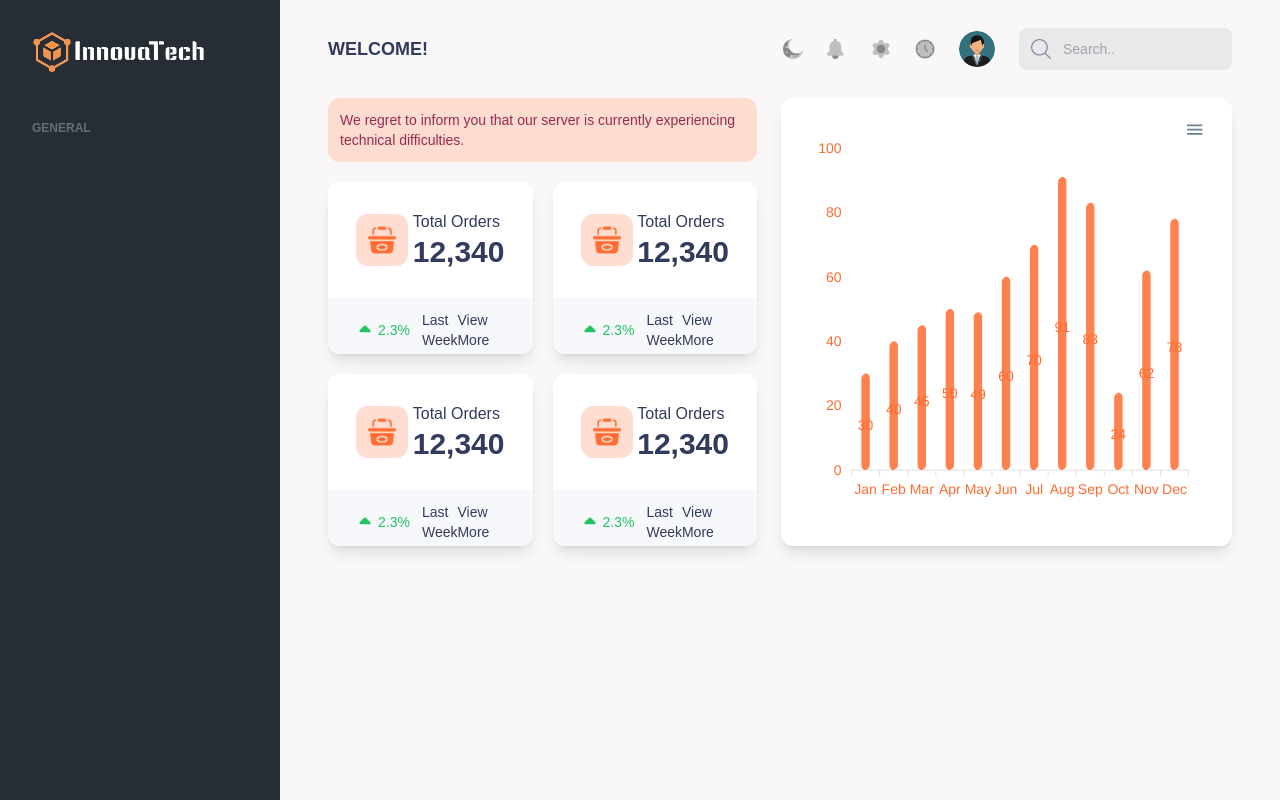
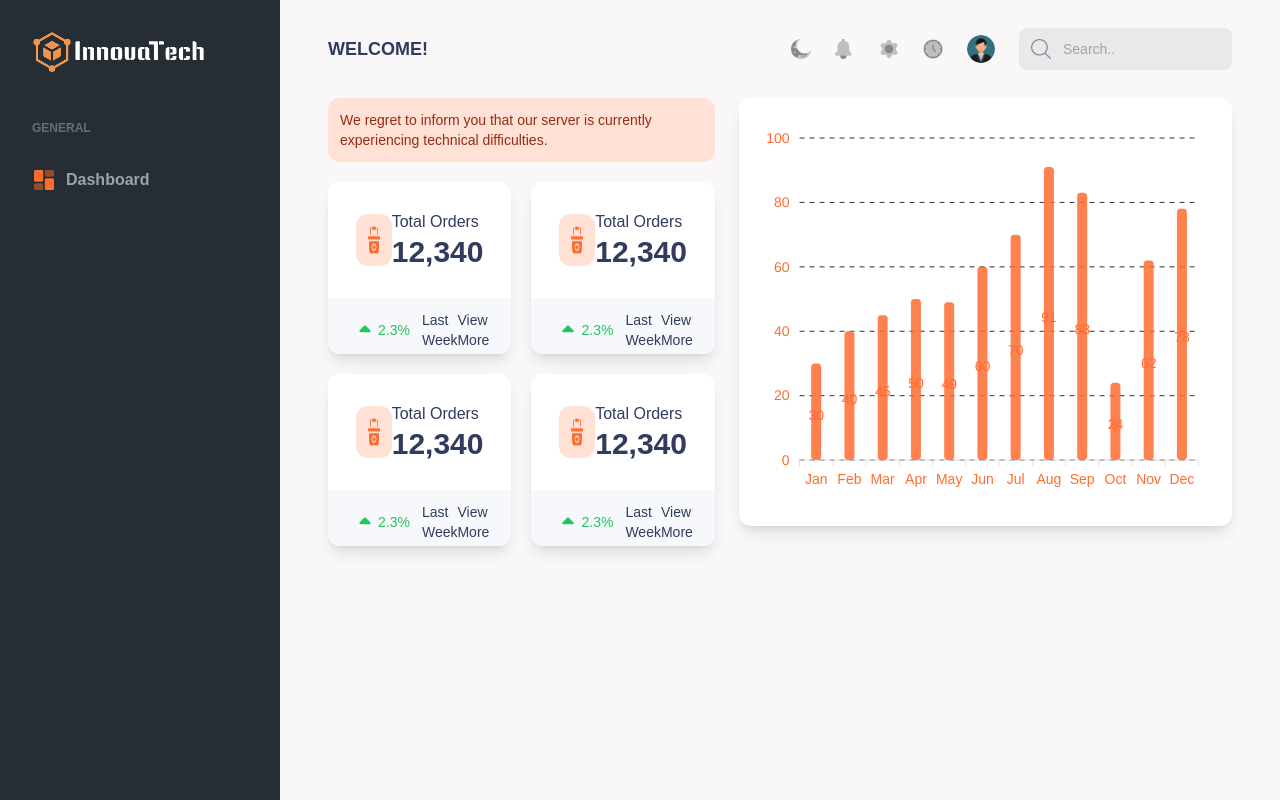
Before and after one commit to HKinnovaTech/Dashboard-Inventory, a Next.js app: page / in a window 1280 px wide. Built offline with nearby package versions, Linux system fonts and the light colour scheme.

Commit message:
added dashboard button

```diff
--- a/src/app/Components/Dashboard/Dashboard.tsx
+++ b/src/app/Components/Dashboard/Dashboard.tsx
@@ -4,12 +4,12 @@ import Graph from "./components/graph/graph";
 
 const Dashboard = () => {
   return (
-    <div className="flex flex-row gap-6 items-start justify-center">
-      <div className="w-full">
-        <div className="w-full bg-[#ffdacb]/90 text-[#972b51] rounded-xl p-3 text-sm mb-5">
+    <div className="flex flex-row min-md:flex-col gap-6 items-start justify-center">
+      <div className="w-full xl:w-[80%]">
+        <div className="w-full bg-hilights text-messagetext rounded-xl p-3 text-sm mb-5">
           <p>We regret to inform you that our server is currently experiencing technical difficulties.</p>
         </div>
-        <div className="grid grid-cols-2 gap-5">
+        <div className="grid grid-cols-2 gap-5 ">
           <Infocard />
           <Infocard />
           <Infocard />
--- a/src/app/Components/Dashboard/components/graph/graph.tsx
+++ b/src/app/Components/Dashboard/components/graph/graph.tsx
@@ -11,6 +11,7 @@ const getThemeColors = () => {
     primary: getComputedStyle(root).getPropertyValue("--primary").trim(),
     secondary: getComputedStyle(root).getPropertyValue("--secoundary").trim(),
     bar: "#ff6c2f",
+    line: "#2c353e",
     tertiary: getComputedStyle(root).getPropertyValue("--tertiary").trim(),
     background: getComputedStyle(root).getPropertyValue("--background").trim(),
   };
@@ -26,6 +27,7 @@ const Graph: React.FC = () => {
     bar: "#ff6c2f",
     tertiary: "",
     background: "",
+    line: "#2c353e",
   });
 
   useEffect(() => {
@@ -50,6 +52,9 @@ const Graph: React.FC = () => {
     () => ({
       chart: {
         id: "sales-chart",
+        toolbar: {
+          show: false,
+        }
       },
       xaxis: {
         categories: [
@@ -60,7 +65,8 @@ const Graph: React.FC = () => {
           style: {
             colors: themeColors.bar,
             fontSize: "14px",
-            fontWeight: 500,
+            fontFamily: "inherit",
+            fontWeight: 400,
           },
         },
       },
@@ -83,19 +89,19 @@ const Graph: React.FC = () => {
       colors: [themeColors.bar],
       plotOptions: {
         bar: {
-          borderRadius: 5,
+          borderRadius: 3,
           columnWidth: "30%",
         },
       },
       grid: {
-        borderColor: themeColors.primary,
+        borderColor: themeColors.line,
         strokeDashArray: 5,
         opacity: 0.7,
       },
       tooltip: {
-        style: {
-          fontSize: "14px",
-        },
+        enabled: true,
+        theme: "dark",
+
       },
     }),
     [themeColors]
@@ -109,7 +115,7 @@ const Graph: React.FC = () => {
   ];
 
   return (
-    <div className="app bg-primary p-5 rounded-xl shadow-lg w-full -z-50">
+    <div className="app bg-primary py-5 xl:p-2.5 rounded-xl shadow-lg w-full -z-50">
       <div className="row">
         <div className="mixed-chart w-full">
           <Chart options={options} series={series} type="bar" width="100%" height="393" />
--- a/src/app/Components/Dashboard/components/infocard.tsx
+++ b/src/app/Components/Dashboard/components/infocard.tsx
@@ -5,7 +5,7 @@ const InfoCard = (props) => {
   return (
     <div className="h-[172px] bg-primary shadow-lg rounded-xl overflow-hidden flex flex-col justify-between">
       <div className="flex items-center justify-between p-7 ">
-        <div className="bg-[#ffdacb]/90 rounded-xl p-3">
+        <div className="bg-hilights rounded-xl p-3">
           <img src="/images/bucket.png" alt="Bucket" className="w-7 h-7" />
         </div>
         <div>
--- a/src/app/Components/Navbar/navbar.tsx
+++ b/src/app/Components/Navbar/navbar.tsx
@@ -3,12 +3,22 @@ import React from "react";
 const navbar = () => {
   return (
     <div className="sticky top-0 min-w-[280px] bg-[#262d34] h-screen">
-      <div className="m-8">
+      <div className="my-8">
         <div>
-          <img src="/images/logo.png" alt="LOGO" className="h-10" />
+          <img src="/images/logo.png" alt="LOGO" className="h-10 mx-8" />
         </div>
-        <div className="mt-12">
+        <div className="mt-12 mx-8">
           <h3 className="text-xs text-[#656d79] font-bold">GENERAL</h3>
+        </div>
+        <div className="mt-6">
+          <div
+            className="group flex items-center gap-3 py-2 px-8 text-gray-400 hover:text-white  transition-all duration-300 border-l-2 border-transparent hover:border-orange-500"
+          >
+            <img src="../images/dashboard.png" alt="" className="w-5 h-5" />
+            <a href="/" className="font-semibold w-full h-full">
+              Dashboard
+            </a>
+          </div>
         </div>
       </div>
     </div>
--- /dev/null
+++ b/src/app/Components/header/components/userinfo.tsx
@@ -0,0 +1,66 @@
+import React, { useState } from "react";
+import {
+  LogOut,
+  User,
+  MessageSquare,
+  DollarSign,
+  HelpCircle,
+  Lock,
+} from "lucide-react";
+
+const userinfo = () => {
+  const [isDropdownOpen, setIsDropdownOpen] = useState(false);
+  return (
+    <div className="flex items-center justify-center">
+      <button onClick={() => setIsDropdownOpen(!isDropdownOpen)}>
+        <img
+          src="/images/user.png"
+          alt="User"
+          className="w-7 h-7 rounded-full"
+        />
+      </button>
+
+      <div
+        className={`absolute top-24 w-40 bg-primary border-2 border-secoundary text-textcolor shadow-lg rounded-lg overflow-hidden transform transition-all duration-500 ease-in-out ${
+          isDropdownOpen
+            ? "translate-y-2 opacity-100"
+            : "translate-y-0 opacity-0 pointer-events-none"
+        } z-50`}
+      >
+        <div className="py-2">
+          <p className="text-xs text-left ml-6 font-bold">Welcome Gaston!</p>
+        </div>
+        <ul className=" text-sm">
+          <li className="flex items-center px-6 py-2 hover:bg-secoundary  cursor-pointer">
+            <User className="w-4 h-4 mr-2" />
+            Profile
+          </li>
+          <li className="flex items-center px-6 py-2 hover:bg-secoundary  cursor-pointer">
+            <MessageSquare className="w-4 h-4 mr-2" />
+            Messages
+          </li>
+          <li className="flex items-center px-6 py-2 hover:bg-secoundary  cursor-pointer">
+            <DollarSign className="w-4 h-4 mr-2" />
+            Pricing
+          </li>
+          <li className="flex items-center px-6 py-2 hover:bg-secoundary  cursor-pointer">
+            <HelpCircle className="w-4 h-4 mr-2" />
+            Help
+          </li>
+          <li className="flex items-center px-6 py-2 hover:bg-secoundary  cursor-pointer">
+            <Lock className="w-4 h-4 mr-2" />
+            Lock Screen
+          </li>
+        </ul>
+        <div className="border-b-2 border-secoundary ">
+          <button className="w-full flex items-center px-4 py-2 text-red-400 hover:bg-primary ">
+            <LogOut className="w-4 h-4 mr-2" />
+            Logout
+          </button>
+        </div>
+      </div>
+    </div>
+  );
+};
+
+export default userinfo;
--- a/src/app/Components/header/header.tsx
+++ b/src/app/Components/header/header.tsx
@@ -5,17 +5,11 @@ import Functionbutton from "./components/functionbutton";
 import Search from "./components/search";
 import ThemeToggle from "./components/themebutton";
 import "../../globals.css";
-import {
-  LogOut,
-  User,
-  MessageSquare,
-  DollarSign,
-  HelpCircle,
-  Lock,
-} from "lucide-react";
+import Userinfo from "./components/userinfo";
+
 
 const Header = () => {
-  const [isDropdownOpen, setIsDropdownOpen] = useState(false);
+
   return (
     <div className="w-full sticky top-0 py-7 bg-background  text-center flex justify-between items-center  px-12">
       <Pagename />
@@ -24,53 +18,7 @@ const Header = () => {
         <Functionbutton icon="bell" />
         <Functionbutton icon="setting" />
         <Functionbutton icon="clock" />
-        <button onClick={() => setIsDropdownOpen(!isDropdownOpen)}>
-          <img
-            src="/images/user.png"
-            alt="User"
-            className="w-9 h-9 rounded-full"
-          />
-        </button>
-
-        <div
-          className={`absolute top-24 w-40 bg-primary border-2 border-secoundary text-textcolor shadow-lg rounded-lg overflow-hidden transform transition-all duration-500 ease-in-out ${
-            isDropdownOpen
-              ? "translate-y-2 opacity-100"
-              : "translate-y-0 opacity-0 pointer-events-none"
-          } z-50`}
-        >
-          <div className="py-2">
-            <p className="text-xs text-left ml-6 font-bold">Welcome Gaston!</p>
-          </div>
-          <ul className=" text-sm">
-            <li className="flex items-center px-6 py-2 hover:bg-secoundary  cursor-pointer">
-              <User className="w-4 h-4 mr-2" />
-              Profile
-            </li>
-            <li className="flex items-center px-6 py-2 hover:bg-secoundary  cursor-pointer">
-              <MessageSquare className="w-4 h-4 mr-2" />
-              Messages
-            </li>
-            <li className="flex items-center px-6 py-2 hover:bg-secoundary  cursor-pointer">
-              <DollarSign className="w-4 h-4 mr-2" />
-              Pricing
-            </li>
-            <li className="flex items-center px-6 py-2 hover:bg-secoundary  cursor-pointer">
-              <HelpCircle className="w-4 h-4 mr-2" />
-              Help
-            </li>
-            <li className="flex items-center px-6 py-2 hover:bg-secoundary  cursor-pointer">
-              <Lock className="w-4 h-4 mr-2" />
-              Lock Screen
-            </li>
-          </ul>
-          <div className="border-b-2 border-secoundary ">
-            <button className="w-full flex items-center px-4 py-2 text-red-400 hover:bg-primary ">
-              <LogOut className="w-4 h-4 mr-2" />
-              Logout
-            </button>
-          </div>
-        </div>
+        <Userinfo/>
         <Search />
       </div>
     </div>
--- a/src/app/globals.css
+++ b/src/app/globals.css
@@ -8,8 +8,9 @@
     --primary: #ffffff;
     --secoundary: #f6f8fb;
     --foreground: #313b5e;
-    --hilights: #ffb495;
+    --hilights: #ffe2d5;
     --tertiary: #eae8e8;
+    --messagetext: #972b13;
   }
 
   html.dark {
@@ -17,8 +18,9 @@
     --primary: #282f36ff;
     --secoundary: #2c343e;
     --foreground: #aab8c5;
-    --hilights: #ffb495;
+    --hilights: #5e3e34;
     --tertiary: #2c3238;
+    --messagetext: #ff9c5e;
   }
 }
 
--- a/tailwind.config.ts
+++ b/tailwind.config.ts
@@ -14,7 +14,8 @@ export default {
         secoundary: "var(--secoundary)",
         textcolor: "var(--text)",
         hilights: "var(--hilights)",
-        tertiary: "var(--tertiary)"
+        tertiary: "var(--tertiary)",
+        messagetext: "var(--messagetext)"
       },
     },
   },
```
Also changed, not shown: public/images/dashboard.png (added).
